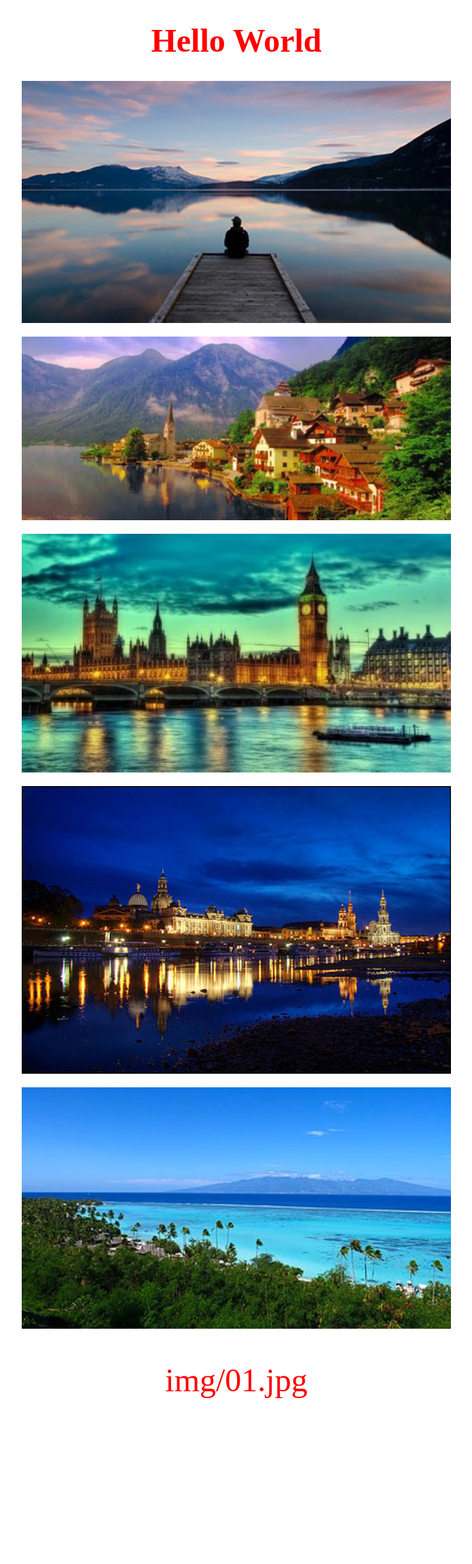
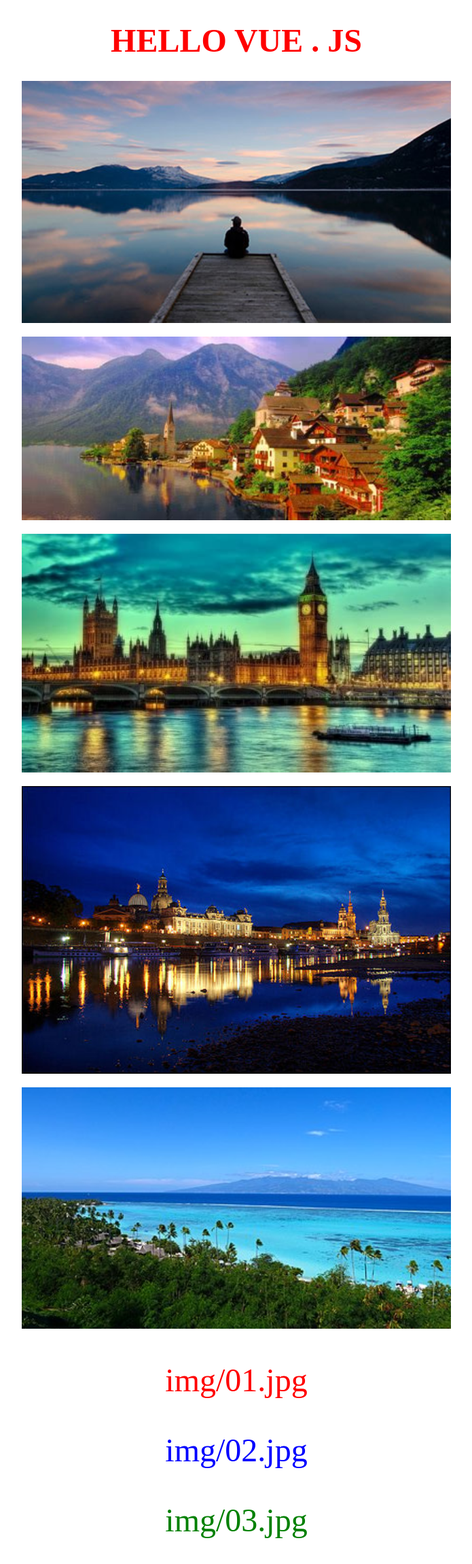
Before and after one commit to Johnnyy91/vue-hello, a plain HTML site: page index.html in a window 1280 px wide. Shown: the whole page at 68% size, without its empty margins (292-987 px from the left). Before the commit the page ends 2105 px from the top, so only its background shows below. Drawn offline with nearby package versions, Linux system fonts and the light colour scheme.

Commit message:
elaboration file 2

```diff
--- a/css/style.css
+++ b/css/style.css
@@ -13,6 +13,14 @@ img{
     color: red;
 }
 
+.blue{
+    color: blue;
+}
+
+.green{
+    color: green;
+}
+
 .big{
     font-size: 3rem;
 }
--- a/index.html
+++ b/index.html
@@ -12,8 +12,9 @@
     <title>VUE-HELLO</title>
 </head>
 <body>
+
     <div id="root">
-         <h1 :class="variation">{{text}}</h1>
+         <h1 :class="redBig">{{text}}</h1>
          <div class="flex">
           <img :src="image" alt="img/01.jpg">
           <img :src="image2" alt="img/02.jpg">
@@ -21,7 +22,10 @@
           <img :src="image4" alt="img/04.jpg">
           <img :src="image5" alt="img/05.jpg">
         </div>
-         <p :class="variation">{{image}}</p>
+         <p :class="redBig">{{image}}</p>
+         <p :class="blueBig">{{image2}}</p>
+         <p :class="greenBig">{{image3}}</p>
     </div>
+
 </body>
 </html>
--- a/js/script.js
+++ b/js/script.js
@@ -4,13 +4,16 @@ const first = new Vue(
     {
         el: '#root',
         data: {
-            text: 'Hello World',
+            text: 'HELLO VUE . JS',
             image: 'img/01.jpg',
             image2: 'img/02.jpg',
             image3: 'img/03.jpg',
             image4: 'img/04.jpg',
             image5: 'img/05.jpg',
-            variation: 'red big center'
+            redBig: 'red big center',
+            blueBig: 'blue big center',
+            greenBig: 'green big center'
+
         }
     }
 );
```
